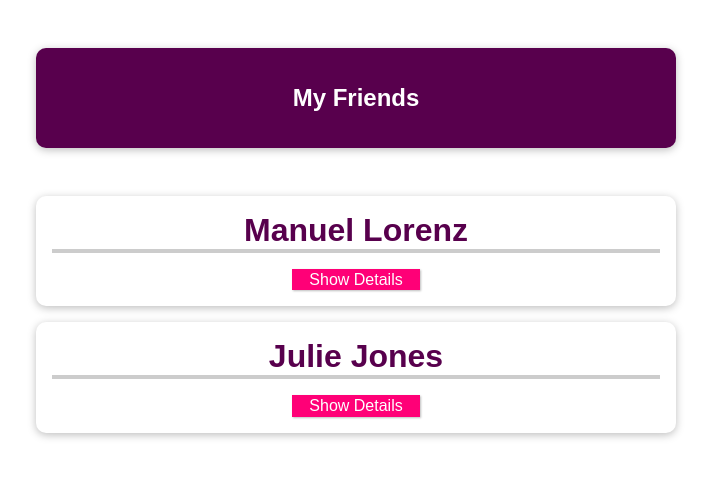
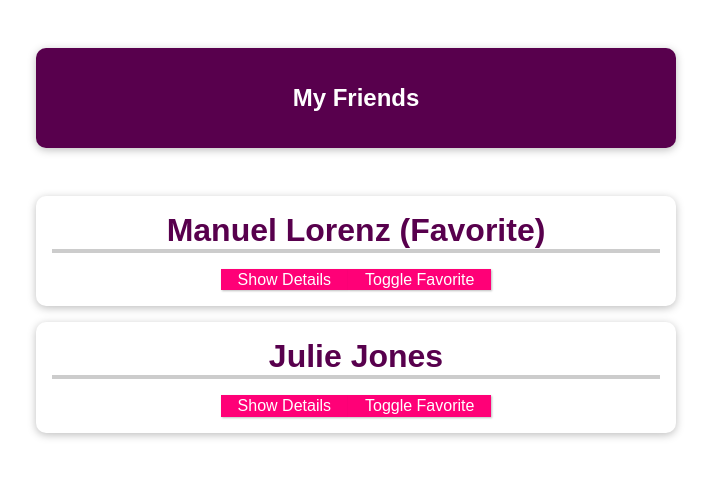
Before and after one commit to devR2001/vue-basics, a Vue app in the folder udemy-first-app/: page / in a window 1280 px wide. Shown: the top 478 px of the page, without its empty margins (284-995 px from the left). Built offline with nearby package versions, Linux system fonts and the light colour scheme.

Commit message:
Prop Behavior & Changing Props

```diff
--- a/udemy-first-app/src/App.vue
+++ b/udemy-first-app/src/App.vue
@@ -8,11 +8,13 @@
         name="Manuel Lorenz"
         phone-number="1234 78992"
         email-address="manuel@localhost.com"
+        is-favorite="1"
       ></friend-contact>
       <friend-contact
         name="Julie Jones"
         phone-number="1234 78992"
         email-address="julie@localhost.com"
+        is-favorite="0"
       ></friend-contact>
     </ul>
   </section>
--- a/udemy-first-app/src/components/FriendContact.vue
+++ b/udemy-first-app/src/components/FriendContact.vue
@@ -1,9 +1,10 @@
 <template>
   <li>
-    <h2>{{ name }}</h2>
+    <h2>{{ name }} {{ friendIsFavorite === "1" ? "(Favorite)" : "" }}</h2>
     <button @click="toggleDetails">
       {{ detailsAreVisible ? "Hide" : "Show" }} Details
     </button>
+    <button @click="toggleFavorite">Toggle Favorite</button>
     <ul v-if="detailsAreVisible">
       <li>
         <strong>Phone:</strong>
@@ -19,7 +20,7 @@
 
 <script>
 export default {
-  props: ["name", "phoneNumber", "emailAddress"],
+  props: ["name", "phoneNumber", "emailAddress", "isFavorite"],
   data() {
     return {
       detailsAreVisible: false,
@@ -29,12 +30,20 @@
         phone: "0123 45678 90",
         email: "manuel@localhost.com",
       },
+      friendIsFavorite: this.isFavorite,
     };
   },
   methods: {
     toggleDetails() {
       this.detailsAreVisible = !this.detailsAreVisible;
     },
+    toggleFavorite() {
+      if (this.friendIsFavorite === "1") {
+        this.friendIsFavorite = "0";
+      } else {
+        this.friendIsFavorite = "1";
+      }
+    },
   },
 };
 </script>
```
